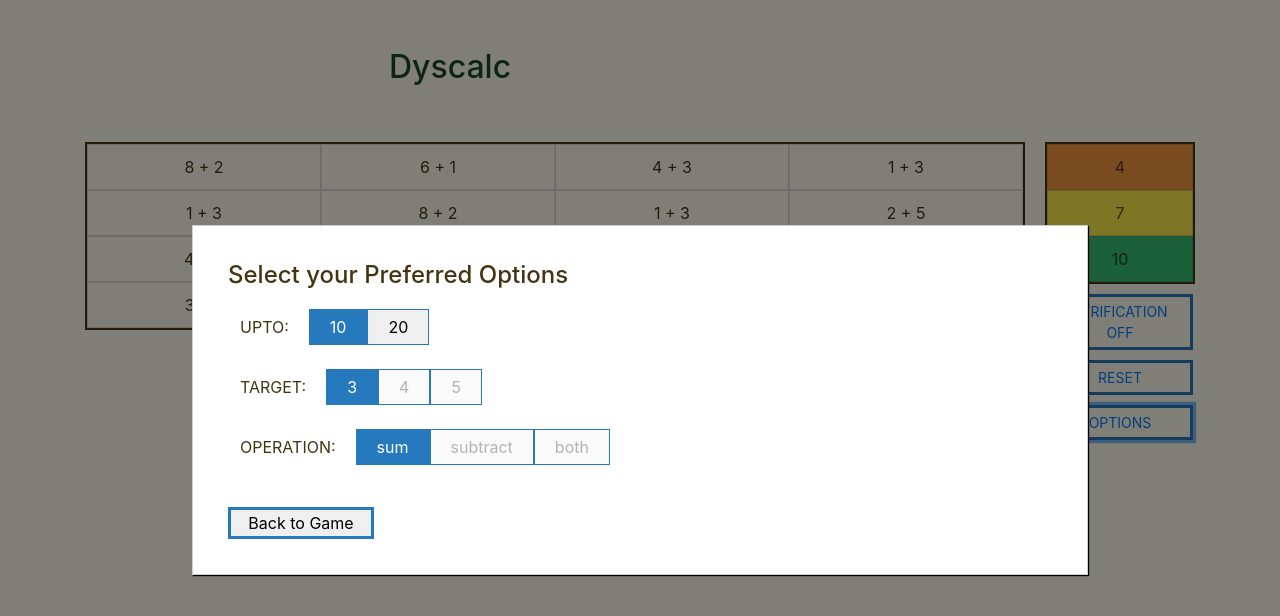
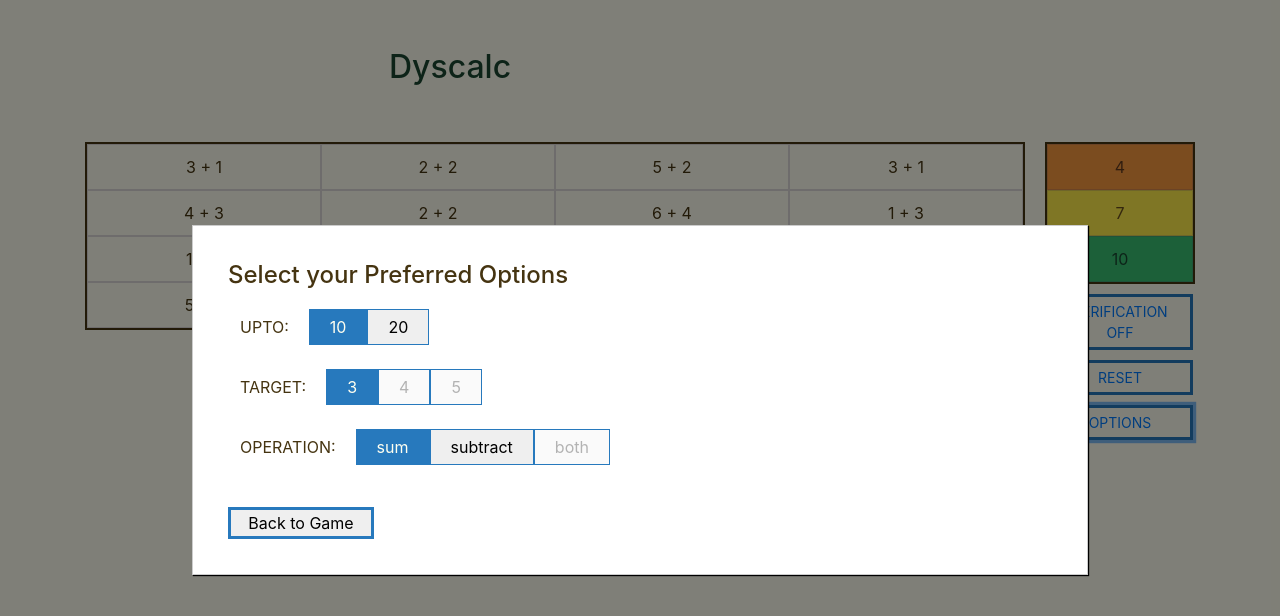
Before and after one commit to KrisLamote/dyscalc, a React (Create React App) app: page / in a window 1280 px wide. Both pictures are taken after a click on the button "OPTIONS". Shown: the top 616 px of the page. Built offline with nearby package versions, Linux system fonts and the light colour scheme.

Commit message:
feat(69): Enable subtraction (#71)
Thanks @lucas-barros - changed the target, so I can make an easier evaluation
I'm not up-to-speed on useMemo, would you care to explain why we need this here?

```diff
--- a/src/components/Cell.js
+++ b/src/components/Cell.js
@@ -1,19 +1,46 @@
 /* eslint-disable jsx-a11y/click-events-have-key-events */
 /* eslint-disable jsx-a11y/interactive-supports-focus */
-import React, { useEffect, useState } from "react";
+import React, { useEffect, useState, useContext, useMemo} from "react";
 import PropTypes from "prop-types";
 import classNames from "classnames";
 import { CSSTransition } from "react-transition-group";
 import { pickOne, range } from "../helpers";
+import { OPERATIONS } from "../enums";
+import GameContext from "./GameContext";
 
 const empty = {
     idx: null,
     value: null,
 };
 
+const operationFactory = (operation, upto) => {
+    const operations = {
+        [OPERATIONS.SUM]: [
+            (target)=> pickOne(range(1, target - 1)),
+            (target, term) => `${term} + ${target - term}`
+        ],
+        [OPERATIONS.SUBTRACT]: [
+            (target)=> pickOne(range(target, target + upto)),
+            (target, term) => `${term} - ${term - target}`
+        ]
+    }
+
+    const proxy = new Proxy(operations, {
+        get: (operations, operation) => {
+            return operation in operations ?
+            operations[operation] :
+            operations[OPERATIONS.SUM];
+        }
+    });
+
+    return proxy[operation]
+}
+
 const Cell = ({ current, showErrors, targets, onCorrect, onIncorrect }) => {
+    const { state: {options: {operation, upto}} } = useContext(GameContext);
+    const [termFactory, labelFactory] = useMemo(() => operationFactory(operation, upto), [operation, upto])
     const [target, setTarget] = useState(pickOne(targets));
-    const [term, setTerm] = useState(pickOne(range(1, target - 1)));
+    const [term, setTerm] = useState(termFactory(target));
     const [selected, setSelected] = useState(empty);
     const [isTransitioning, setIsTransitioning] = useState(Array.isArray(targets));
     const classes = classNames("app-row__cell cell", {
@@ -34,10 +61,11 @@ const Cell = ({ current, showErrors, targets, onCorrect, onIncorrect }) => {
 
     useEffect(() => {
         setTarget(pickOne(targets));
-        setTerm(pickOne(range(1, target - 1)));
+        setTerm(termFactory(target));
         setSelected({ idx: null, value: null });
         setIsTransitioning(Array.isArray(targets));
-    }, [targets, target]);
+    }, [targets, target, termFactory]);
+
 
     return (
         <CSSTransition
@@ -52,7 +80,7 @@ const Cell = ({ current, showErrors, targets, onCorrect, onIncorrect }) => {
         >
             {/* see eslint exceptions, this really should be a button */}
             <div className={classes} onClick={() => handleClick(current)} role="button">
-                <div className="cell-content">{`${term} + ${target - term}`}</div>
+                <div className="cell-content">{labelFactory(target, term)}</div>
             </div>
         </CSSTransition>
     );
--- a/src/components/OptionToggle.js
+++ b/src/components/OptionToggle.js
@@ -10,7 +10,8 @@ const OptionsToggle = ({ currentChoice, handleClick, label, options }) => (
             const classes = classNames("options", {
                 "active-option": option === currentChoice,
             });
-            const shouldDisableButton = label !== "UPTO" && option !== options[0];
+            const shouldDisableButton = ( label === "TARGET"  && options.indexOf(option) !== 0 ) ||
+                                        ( label === "OPERATION"  && options.indexOf(option) === 2 )
             return (
                 <button
                     key={option}
```
